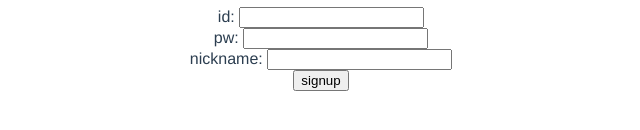
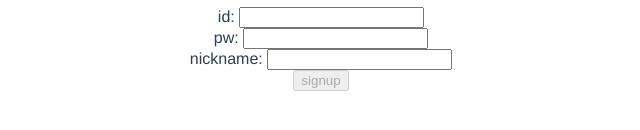
Before and after one commit to BoMeeYoon/vue-note, a Vue app: page /signup in a window 1280 px wide. Shown: the part 174-304 px from the top of the page, without its empty margins (319-959 px from the left). Built offline with nearby package versions, Linux system fonts and the light colour scheme.

Commit message:
Add simple validation

```diff
--- a/src/components/LoginForm.vue
+++ b/src/components/LoginForm.vue
@@ -8,13 +8,16 @@
       <label for="password">pw: </label>
       <input id="password" type="text" v-model="password" />
     </div>
-    <button>login</button>
+    <button v-bind:disabled="!isUserNameValid || !password" type="submit">
+      login
+    </button>
     <p>{{ logMessage }}</p>
   </form>
 </template>
 
 <script>
-import { loginUser } from "@/api/index.js";
+import { loginUser } from "@/api/index";
+import { validateEmail } from "@/utils/validation";
 export default {
   data() {
     return {
@@ -22,6 +25,11 @@
       password: "",
       logMessage: ""
     };
+  },
+  computed: {
+    isUserNameValid() {
+      return validateEmail(this.username);
+    }
   },
   methods: {
     async submitForm() {
--- a/src/components/SignupForm.vue
+++ b/src/components/SignupForm.vue
@@ -12,13 +12,19 @@
       <label for="nickname">nickname: </label>
       <input id="nickname" type="text" v-model="nickname" />
     </div>
-    <button type="submit">signup</button>
+    <button
+      v-bind:disabled="!isUserNameValid || !password || !nickname"
+      type="submit"
+    >
+      signup
+    </button>
     <p>{{ logMessage }}</p>
   </form>
 </template>
 
 <script>
 import { registerUser } from "@/api/index";
+import { validateEmail } from "@/utils/validation";
 export default {
   data() {
     return {
@@ -27,6 +33,11 @@
       nickname: "",
       logMessage: ""
     };
+  },
+  computed: {
+    isUserNameValid() {
+      return validateEmail(this.username);
+    }
   },
   methods: {
     async submitForm() {
--- /dev/null
+++ b/src/utils/validation.js
@@ -0,0 +1,4 @@
+export function validateEmail(email) {
+  const re = /^(([^<>()[\]\\.,;:\s@"]+(\.[^<>()[\]\\.,;:\s@"]+)*)|(".+"))@((\[[0-9]{1,3}\.[0-9]{1,3}\.[0-9]{1,3}\.[0-9]{1,3}\])|(([a-zA-Z\-0-9]+\.)+[a-zA-Z]{2,}))$/;
+  return re.test(String(email).toLowerCase());
+}
--- /dev/null
+++ b/vue.config.js
@@ -0,0 +1,5 @@
+module.exports = {
+  devServer: {
+    overlay: false
+  }
+};
```
